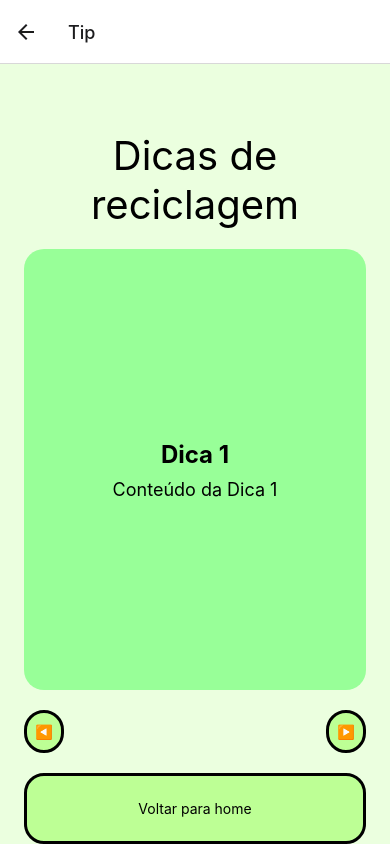
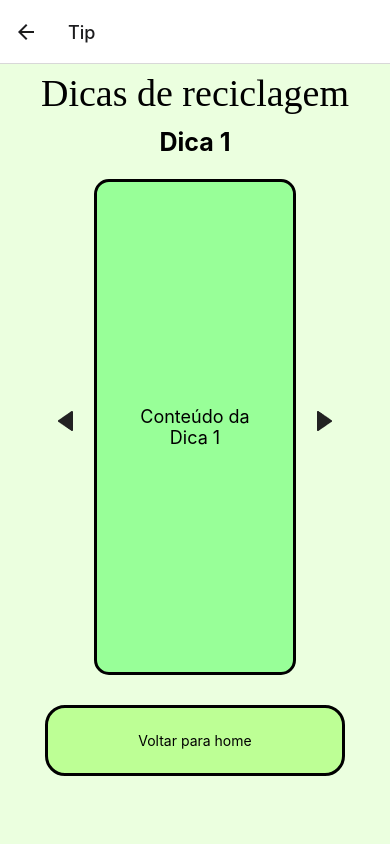
Before and after one commit to DayaneDamaceno/app-sustentabilidade, a React Native app: screen /Tip in a window 390 px wide. Built offline with nearby package versions, Linux system fonts and the light colour scheme.

Commit message:
tela tips arrumada, colocada outro designer e inserido a font

```diff
--- a/src/screens/home/index.tsx
+++ b/src/screens/home/index.tsx
@@ -54,7 +54,7 @@ export const HomeScreen: React.FC<HomeScreenProps> = ({ navigation }) => {
             style={styles.start}
             onPress={redirectToCollectionPoints}
           >
-            <Text style={styles.buttontext}>Pontos de coleta</Text>
+            <Text style={styles.buttontext}>Ecopontos</Text>
           </TouchableOpacity>
           <TouchableOpacity style={styles.start} onPress={redirectToNews}>
             <Text style={styles.buttontext}>Dicas de reciclagem</Text>
--- a/src/screens/tip/index.tsx
+++ b/src/screens/tip/index.tsx
@@ -1,5 +1,14 @@
 import React, { useState } from "react";
-import { View, Text, StyleSheet, Platform, StatusBar, TouchableOpacity, ScrollView } from "react-native";
+import {
+  View,
+  Text,
+  StyleSheet,
+  Platform,
+  StatusBar,
+  Image,
+  TouchableOpacity,
+  ScrollView
+} from "react-native";
 import { StackScreenProps } from "@react-navigation/stack";
 import { RootStackParamList } from "../../routes";
 
@@ -46,16 +55,27 @@ export const TipScreen: React.FC<TipScreenProps> = ({ navigation }) => {
     >
      <View style={styles.container}>
         <Text style={styles.title}>Dicas de reciclagem</Text>
-        <View style={styles.carouselItem}>
-          <Text style={styles.carouselTitle}>{DATA[currentIndex].title}</Text>
-          <Text style={styles.carouselContent}>{DATA[currentIndex].content}</Text>
-       </View>
-       <View style={styles.navigationButtons}>
+        <Text style={styles.carouselTitle}>{DATA[currentIndex].title}</Text>
+        <View style={styles.navigationButtons}>
          <TouchableOpacity style={styles.navigationButton} onPress={() => handleSwipe("left")}>
-           <Text>◀️</Text>
+         <Image
+            source={require('../../../assets/ArrowLeft.png')}
+            style={styles.buttonImage}
+         />
          </TouchableOpacity>
+         <ScrollView
+          contentContainerStyle={styles.scrollViewContent}
+          scrollEnabled={true}
+          >
+            <View style={styles.carouselItem}>
+              <Text style={styles.carouselContent}>{DATA[currentIndex].content}</Text>
+            </View>
+          </ScrollView>
          <TouchableOpacity style={styles.navigationButton} onPress={() => handleSwipe("right")}>
-           <Text>▶️</Text>
+         <Image
+            source={require('../../../assets/ArrowRight.png')}
+            style={styles.buttonImage}
+         />
           </TouchableOpacity>
         </View>
         <TouchableOpacity style={styles.returnButton} onPress={redirectToHome}>
@@ -71,13 +91,16 @@ const styles = StyleSheet.create({
     width: "100%",
     backgroundColor: "#EBFFDF",
     flex: 1,
-    paddingTop: Platform.OS === "android" ? StatusBar.currentHeight : 55,
-    paddingHorizontal: 24,
+    alignItems: "center",
+    paddingHorizontal: "2%",
   },
   title: {
-    marginTop: 12,
-    fontSize: 40,
+    fontFamily: "Kanit-Bold",
+    marginTop: "2%",
+    fontSize: 38,
     textAlign: "center",
+  },
+  buttonImage: {
   },
   scrollViewContent: {
     flexGrow: 1,
@@ -86,16 +109,20 @@ const styles = StyleSheet.create({
   },
   carouselItem: {
     flex: 1,
+    width: "92%",
+    height: "80%",
     justifyContent: "center",
     alignItems: "center",
     backgroundColor: "#98FF98",
-    borderRadius: 20,
-    marginTop: 20,
+    borderColor: "#00000",
+    borderWidth: 3,
+    borderRadius: 15,
+    marginTop: "5%",
     padding: 24,
   },
   carouselTitle: {
-    fontSize: 24,
-    marginBottom: 10,
+    marginTop: "3%",
+    fontSize: 25,
     fontWeight: "bold",
   },
   carouselContent: {
@@ -103,27 +130,27 @@ const styles = StyleSheet.create({
     textAlign: "center",
   },
   navigationButtons: {
+    height: "65%",
     flexDirection: "row",
-    justifyContent: "space-between",
-    marginTop: 20,
+    justifyContent: "center",
+    marginTop: "3%",
   },
   navigationButton: {
-    backgroundColor: "#BDFF95",
-    borderRadius: 20,
-    borderWidth: 3,
-    borderColor: "#000000",
+    alignSelf: "center",
+    backgroundColor: "transparent",
     padding: 10,
     alignItems: "center",
     width: 40,
   },
   returnButton: {
+    width: "80%",
     backgroundColor: "#BDFF95",
     borderRadius: 20,
     borderWidth: 3,
     borderColor: "#000000",
     padding: 24,
     alignItems: "center",
-    marginTop: 20,
+    marginTop: "8%",
   },
 });
 
```
Also changed, not shown: assets/ArrowLeft.png (added), assets/ArrowRight.png (added).
